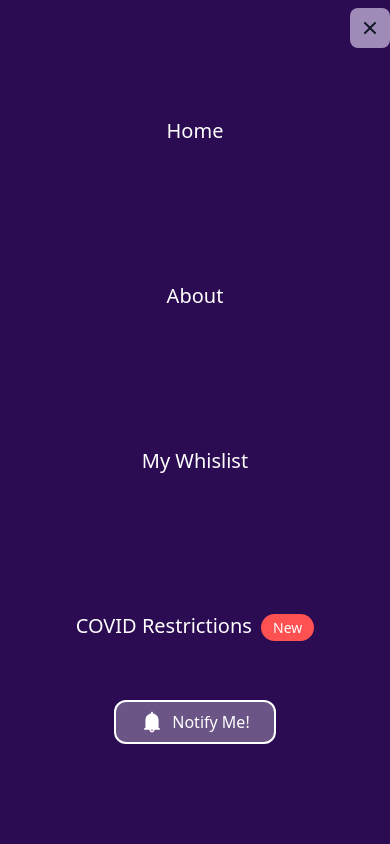
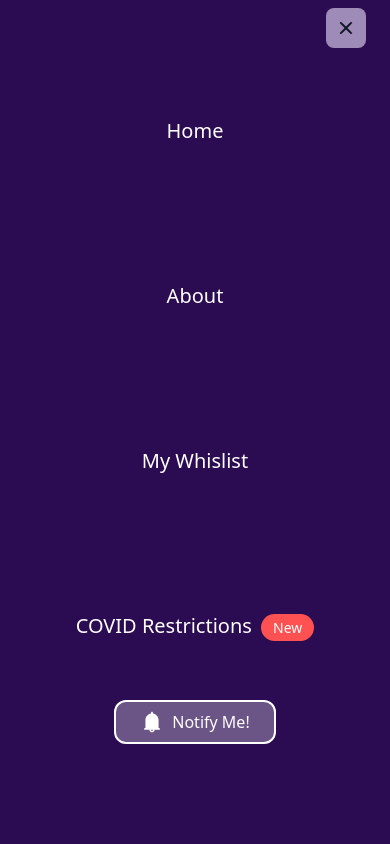
Before and after one commit to GeraAlcantara/xmasLandingPage, a React (Vite) app: page / in a window 390 px wide. Both pictures are taken after a click on the button "menu". Shown: the top 844 px of the page. Built offline with nearby package versions, Linux system fonts and the light colour scheme.

Commit message:
change paddin mobile menu

```diff
--- a/src/components/Header.tsx
+++ b/src/components/Header.tsx
@@ -45,7 +45,7 @@ function Header() {
         <div className={`${showMenu ? "block" : "hidden"} lg:hidden `}>
           <div className='bg-brandPurple-700 absolute top-0 left-0 w-full min-h-screen z-50'>
             <div className='container m-auto'>
-              <div className=' flex justify-end py-2 m-auto'>
+              <div className=' flex justify-end py-2 px-6 md:px-0 m-auto'>
                 <button onClick={handleShowMenu} className=' bg-brandPurple-400 rounded-lg text-gray-900 '>
                   <span className='sr-only'>close</span>
                   <RiCloseFill className=' text-2xl p-2 box-content' />
```
